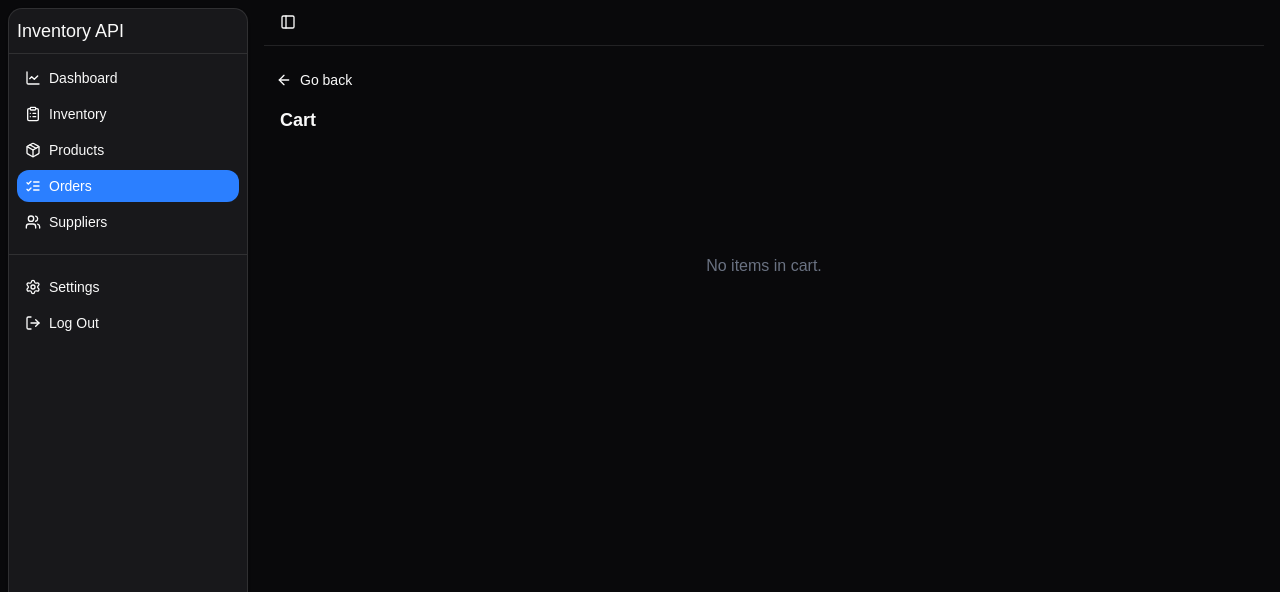
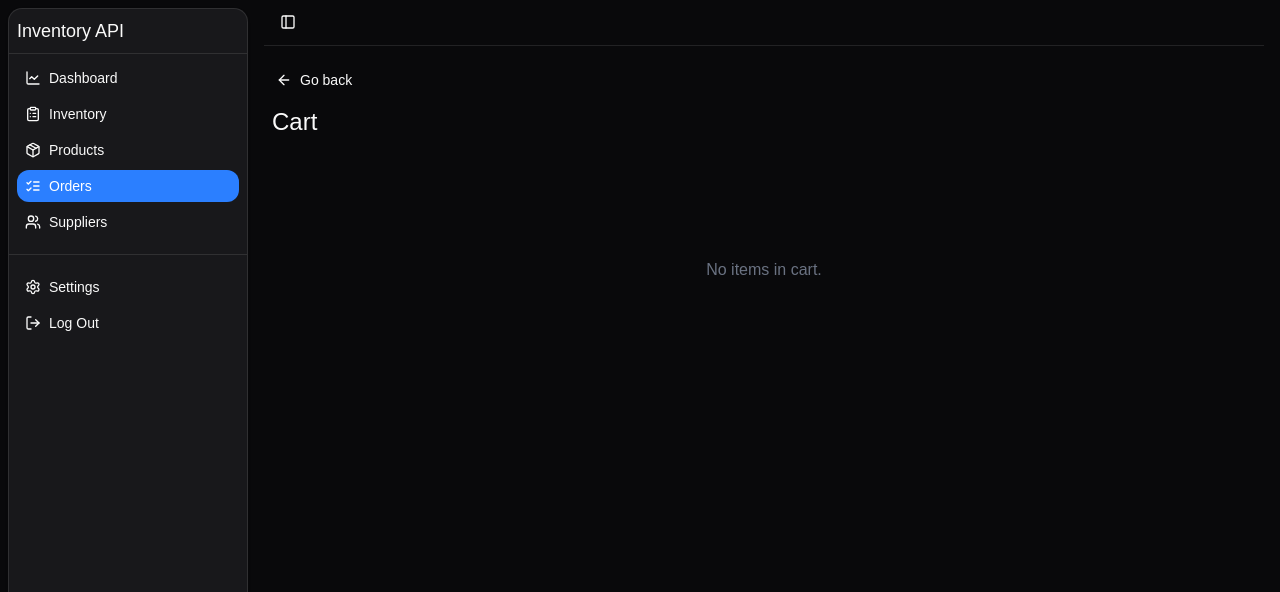
Before and after one commit to mrdsx/inventory-api, a Next.js app in the folder frontend/: page /orders/cart in a window 1280 px wide. Shown: the top 592 px of the page. Built offline with nearby package versions, Linux system fonts and the light colour scheme.

Commit message:
refactor(frontend): extract page heading to separate component

```diff
--- a/frontend/src/app/(pages)/(workspace)/dashboard/page.tsx
+++ b/frontend/src/app/(pages)/(workspace)/dashboard/page.tsx
@@ -1,9 +1,10 @@
+import { PageHeading } from "@/components";
 import { RecentOrdersSection, StatsSection } from "./components";
 
 export default function DashboardPage() {
   return (
     <>
-      <div className="text-2xl">Dashboard</div>
+      <PageHeading>Dashboard</PageHeading>
       <StatsSection />
       <RecentOrdersSection />
     </>
--- a/frontend/src/app/(pages)/(workspace)/inventory/page.tsx
+++ b/frontend/src/app/(pages)/(workspace)/inventory/page.tsx
@@ -1,3 +1,5 @@
+import { PageHeading } from "@/components";
+
 export default function InventoryPage() {
-  return <>Inventory</>;
+  return <PageHeading>Inventory</PageHeading>;
 }
--- a/frontend/src/app/(pages)/(workspace)/orders/cart/page.tsx
+++ b/frontend/src/app/(pages)/(workspace)/orders/cart/page.tsx
@@ -1,12 +1,12 @@
-import { GoBackBtn } from "@/components";
+import { GoBackBtn, PageHeading } from "@/components";
 import { Cart } from "./components/Cart";
 
 export default function CartPage() {
   return (
     <div className="flex h-120 flex-col transition-colors">
-      <div className="flex h-full flex-1 flex-col rounded-md">
+      <div className="flex h-full flex-col rounded-md">
         <GoBackBtn />
-        <h2 className="px-4 text-lg font-bold">Cart</h2>
+        <PageHeading className="px-2">Cart</PageHeading>
         <Cart />
       </div>
     </div>
--- a/frontend/src/app/(pages)/(workspace)/orders/page.tsx
+++ b/frontend/src/app/(pages)/(workspace)/orders/page.tsx
@@ -1,10 +1,11 @@
+import { PageHeading } from "@/components";
 import { OrderCartBtn } from "@/features/order";
 import { OrdersSection } from "./components/OrdersSection";
 
 export default function OrdersPage() {
   return (
     <>
-      <span className="text-2xl">Orders</span>
+      <PageHeading>Orders</PageHeading>
       <div className="flex flex-col gap-2">
         <OrderCartBtn />
         <OrdersSection />
--- a/frontend/src/app/(pages)/(workspace)/products/favorite/page.tsx
+++ b/frontend/src/app/(pages)/(workspace)/products/favorite/page.tsx
@@ -1,3 +1,4 @@
+import { PageHeading } from "@/components";
 import {
   ScrollArea,
   Table,
@@ -12,7 +13,7 @@ import { FavoriteProductsTableBodyContent } from "./components/FavoriteProductsT
 export default function FavoriteProductsPage() {
   return (
     <div>
-      <h2 className="mb-4 text-2xl">Favorite products</h2>
+      <PageHeading className="mb-4">Favorite products</PageHeading>
       <ScrollArea className="h-120 rounded-sm border">
         <Table className="h-full rounded-sm">
           <TableHeader className="table-header sticky top-0">
--- a/frontend/src/app/(pages)/(workspace)/products/page.tsx
+++ b/frontend/src/app/(pages)/(workspace)/products/page.tsx
@@ -1,3 +1,4 @@
+import { PageHeading } from "@/components";
 import { Accordion, ScrollArea } from "@/components/ui";
 import { CatalogActions } from "./components/CatalogActions/CatalogActions";
 import { CatalogContent } from "./components/CatalogContent/CatalogContent";
@@ -5,7 +6,7 @@ import { CatalogContent } from "./components/CatalogContent/CatalogContent";
 export default function ProductsCatalogPage() {
   return (
     <>
-      <h2 className="text-2xl">Products</h2>
+      <PageHeading>Products</PageHeading>
       <div className="flex h-100 gap-4 transition-colors">
         <div className="flex w-full flex-col gap-4">
           <CatalogActions />
--- a/frontend/src/app/(pages)/(workspace)/suppliers/page.tsx
+++ b/frontend/src/app/(pages)/(workspace)/suppliers/page.tsx
@@ -1,3 +1,5 @@
+import { PageHeading } from "@/components";
+
 export default function SuppliersPage() {
-  return <>Suppliers</>;
+  return <PageHeading>Suppliers</PageHeading>;
 }
--- /dev/null
+++ b/frontend/src/components/PageHeading.tsx
@@ -0,0 +1,8 @@
+import { cn } from "@/lib/utils";
+
+export function PageHeading({
+  className,
+  children,
+}: React.ComponentProps<"h2">) {
+  return <h2 className={cn("text-2xl", className)}>{children}</h2>;
+}
--- a/frontend/src/components/index.ts
+++ b/frontend/src/components/index.ts
@@ -3,4 +3,5 @@ export { ContentLoader } from "./ContentLoader";
 export { GoBackBtn } from "./GoBackBtn";
 export { NavBar } from "./NavBar";
 export { NavigationBtn } from "./NavigationBtn";
+export { PageHeading } from "./PageHeading";
 export { SearchBar } from "./SearchBar";
```
